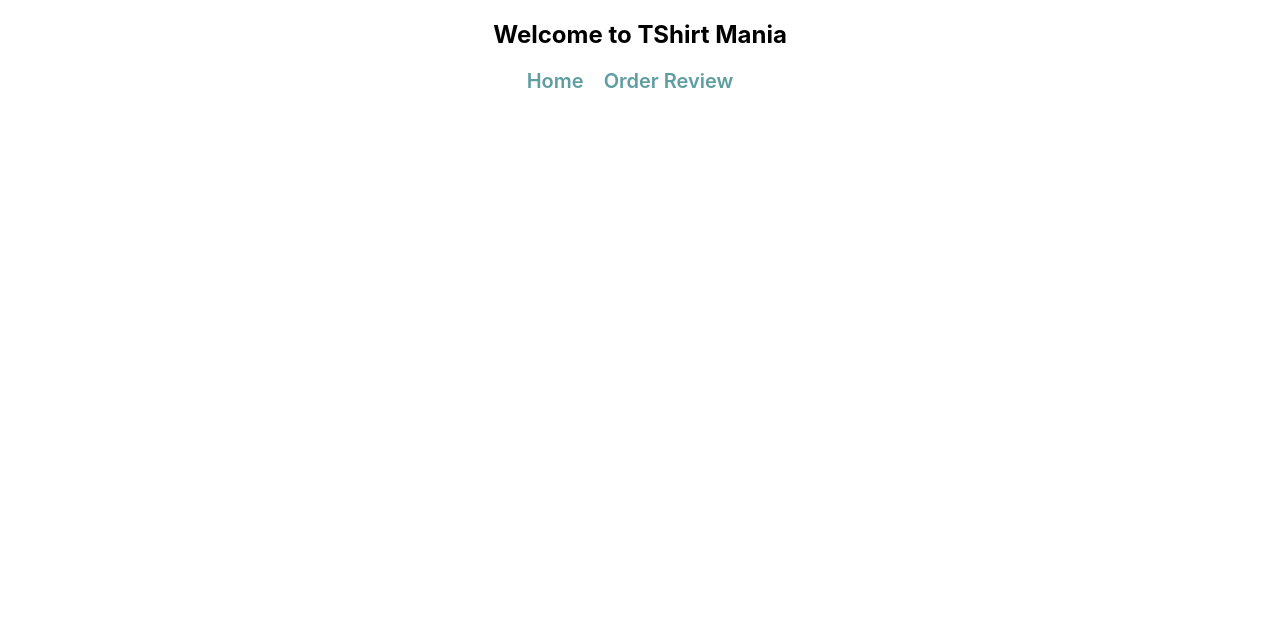
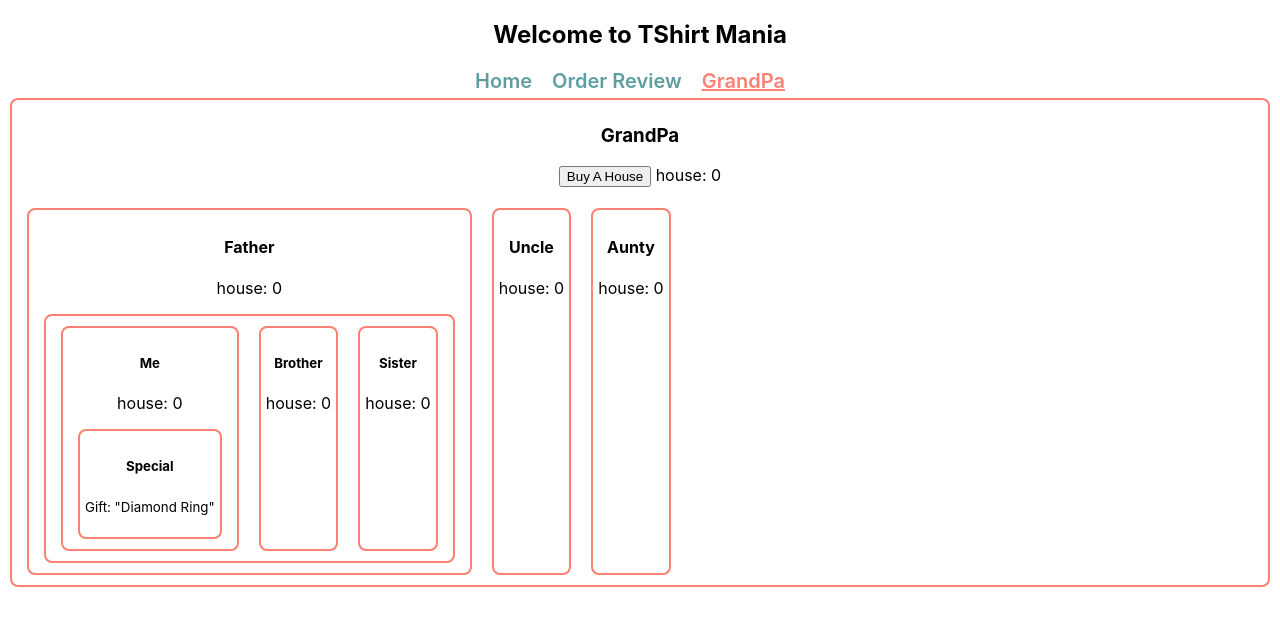
Before and after one commit to mhgitrepo/tshirt-mania, a React (Create React App) app: page /grandpa in a window 1280 px wide. Shown: the top 626 px of the page. Built offline with nearby package versions, Linux system fonts and the light colour scheme.

Commit message:
prop drilling

```diff
--- a/src/App.js
+++ b/src/App.js
@@ -1,7 +1,9 @@
 import { Route, Routes } from 'react-router-dom';
 import './App.css';
+import Grandpa from './components/Grandpa/Grandpa';
 import Header from './components/Header/Header';
 import Home from './components/Home/Home';
+import NotFound from './components/NotFound/NotFound';
 import OrderReview from './components/OrderReview/OrderReview';
 
 function App() {
@@ -12,6 +14,8 @@
         <Route path='/' element={<Home/>}></Route>
         <Route path='/home' element={<Home/>}></Route>
         <Route path='/orderreview' element={<OrderReview/>}></Route>
+        <Route path='/grandpa' element={<Grandpa/>}></Route>
+        <Route path='*' element={<NotFound/>}></Route>
       </Routes>
     </div>
   );
--- /dev/null
+++ b/src/components/Aunty/Aunty.js
@@ -0,0 +1,12 @@
+import React from 'react';
+
+const Aunty = ({house}) => {
+    return (
+        <div>
+            <h4>Aunty</h4>
+            <p>house: {house}</p>
+        </div>
+    );
+};
+
+export default Aunty;
--- /dev/null
+++ b/src/components/Brother/Brother.js
@@ -0,0 +1,12 @@
+import React from 'react';
+
+const Brother = ({house}) => {
+    return (
+        <div>
+            <h5>Brother</h5>
+            <p>house: {house}</p>
+        </div>
+    );
+};
+
+export default Brother;
--- /dev/null
+++ b/src/components/Father/Father.js
@@ -0,0 +1,20 @@
+import React from 'react';
+import MySelf from '../MySelf/MySelf';
+import Brother from '../Brother/Brother';
+import Sister from '../Sister/Sister';
+
+const Father = ({ornament, house}) => {
+    return (
+        <div>
+            <h4>Father</h4>
+            <p>house: {house}</p>
+            <div style={{display: 'flex'}}>
+                <MySelf house = {house} ornament = {ornament}/>
+                <Brother house = {house}/>
+                <Sister house = {house}/>
+            </div>
+        </div>
+    );
+};
+
+export default Father;
--- /dev/null
+++ b/src/components/Grandpa/Grandpa.css
@@ -0,0 +1,9 @@
+.grandpa, .grandpa div{
+    border: 2px solid salmon;
+    border-radius: 8px;
+    margin: 5px 10px;
+    padding: 5px;
+}
+.grandpa button {
+    cursor: pointer;
+}
--- /dev/null
+++ b/src/components/Grandpa/Grandpa.js
@@ -0,0 +1,31 @@
+import React from 'react';
+import './Grandpa.css';
+import Father from '../Father/Father';
+import Uncle from '../Uncle/Uncle';
+import Aunty from '../Aunty/Aunty';
+import { useState } from 'react';
+
+const Grandpa = () => {
+    const [house, setHouse] = useState(0);
+
+    const ornament = 'Diamond Ring';
+
+    const handleBuyAHouse = () => {
+        const newHouseCount = house + 1;
+        setHouse(newHouseCount);
+    }
+
+    return (
+        <div className='grandpa'>
+            <h3>GrandPa</h3>
+            <p><button onClick={handleBuyAHouse}>Buy A House</button> house: {house}</p>
+            <section style={{display: 'flex'}}>
+                <Father house = {house} ornament = {ornament}/>
+                <Uncle house = {house}/>
+                <Aunty house = {house}/>
+            </section>
+        </div>
+    );
+};
+
+export default Grandpa;
--- a/src/components/Header/Header.js
+++ b/src/components/Header/Header.js
@@ -9,6 +9,7 @@
             <nav>
                 <CustomLink to='/home'>Home</CustomLink>
                 <CustomLink to='/orderreview'>Order Review</CustomLink>
+                <CustomLink to='/grandpa'>GrandPa</CustomLink>
             </nav>
         </div>
     );
--- /dev/null
+++ b/src/components/MySelf/MySelf.js
@@ -0,0 +1,14 @@
+import React from 'react';
+import Special from '../Special/Special';
+
+const MySelf = ({ornament, house}) => {
+    return (
+        <div>
+            <h5>Me</h5>
+            <p>house: {house}</p>
+            <Special ornament = {ornament}/>
+        </div>
+    );
+};
+
+export default MySelf;
--- /dev/null
+++ b/src/components/NotFound/NotFound.js
@@ -0,0 +1,12 @@
+import React from 'react';
+
+const NotFound = () => {
+    return (
+        <div>
+            <h4>Sorry dear! We didn't find your requested page!</h4>
+            <h2>404 Not Found!</h2>
+        </div>
+    );
+};
+
+export default NotFound;
--- /dev/null
+++ b/src/components/Sister/Sister.js
@@ -0,0 +1,12 @@
+import React from 'react';
+
+const Sister = ({house}) => {
+    return (
+        <div>
+            <h5>Sister</h5>
+            <p>house: {house}</p>
+        </div>
+    );
+};
+
+export default Sister;
--- /dev/null
+++ b/src/components/Special/Special.js
@@ -0,0 +1,12 @@
+import React from 'react';
+
+const Special = ({ornament}) => {
+    return (
+        <div>
+            <h5>Special</h5>
+            <p><small>Gift: "{ornament}"</small></p>
+        </div>
+    );
+};
+
+export default Special;
--- /dev/null
+++ b/src/components/Uncle/Uncle.js
@@ -0,0 +1,12 @@
+import React from 'react';
+
+const Uncle = ({house}) => {
+    return (
+        <div>
+            <h4>Uncle</h4>
+            <p>house: {house}</p>
+        </div>
+    );
+};
+
+export default Uncle;
```
